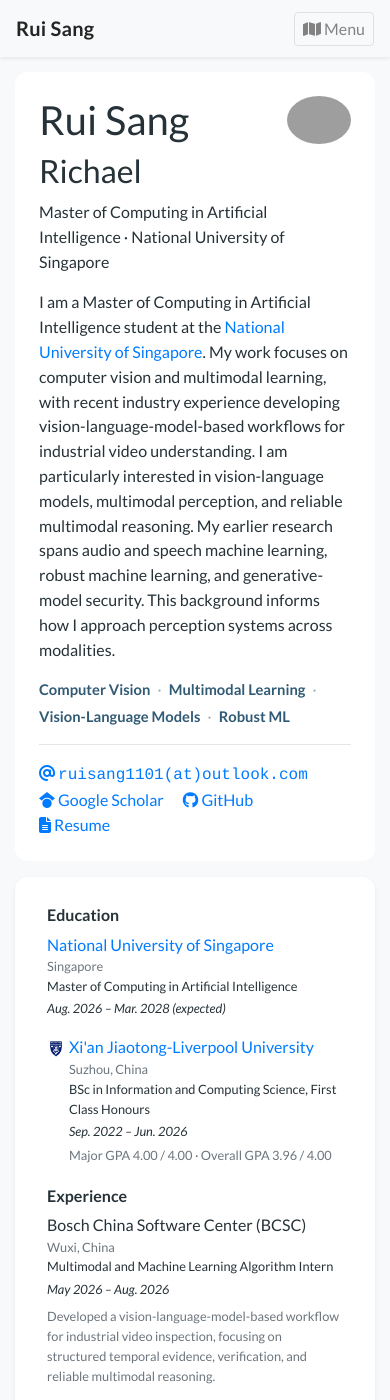
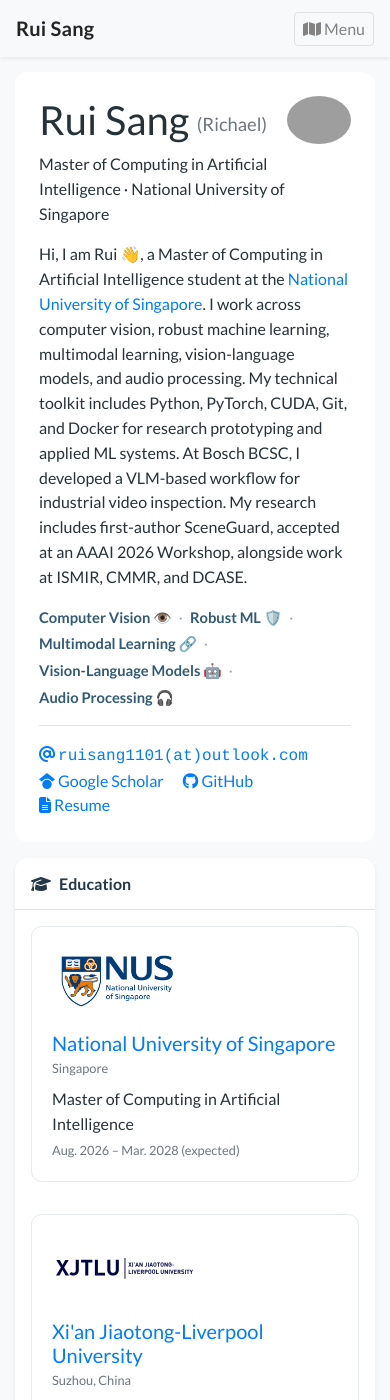
Before and after one commit to richael-sang/richael-sang.github.io, a Jekyll site: the page built from index.html, in a window 390 px wide and 1400 px high. Built offline with Jekyll 4.4.1, drawn with Linux system fonts in a browser that asks for light colours; nearby versions of some CDN libraries; a style sheet for code colours, icons or effects is not loaded; some of the changed text lies outside the part shown; grey boxes are pictures that could not be loaded.

Commit message:
Reorganize homepage profile and core sections
Co-authored-by: Cursor <cursoragent@cursor.com>

```diff
--- /dev/null
+++ b/_data/core_projects.yml
@@ -0,0 +1,11 @@
+- number: "01"
+  title: Infrared–Visible Multimodal Detection
+  area: Multimodal Perception
+
+- number: "02"
+  title: Vision-Language Model Project
+  area: Vision-Language Models
+
+- number: "03"
+  title: SceneGuard
+  area: Robust Audio & Generative-Model Security
--- a/_data/display.yml
+++ b/_data/display.yml
@@ -1,5 +1,7 @@
 homepage:
+  show_education: true
   show_experience: true
+  show_core_projects: true
   show_news: false
   show_selected_publications: true
   show_selected_projects: false
--- a/_data/profile.yml
+++ b/_data/profile.yml
@@ -1,5 +1,5 @@
 primary_name: "Rui Sang"
-secondary_name: "Richael"
+secondary_name: "(Richael)"
 navbar_name: "Rui Sang"
 
 positions:
@@ -13,35 +13,37 @@ cv_link: /assets/pdfs/projects/Rui_Sang_Resume.pdf
 short_bio_text_justify: false
 short_bio: >-
   <p>
-    I am a Master of Computing in Artificial Intelligence student at the
+    Hi, I am Rui 👋, a Master of Computing in Artificial Intelligence student at the
     <a href="https://www.nus.edu.sg/">National University of Singapore</a>.
-    My work focuses on computer vision and multimodal learning, with recent industry experience
-    developing vision-language-model-based workflows for industrial video understanding.
-    I am particularly interested in vision-language models, multimodal perception, and reliable
-    multimodal reasoning. My earlier research spans audio and speech machine learning, robust
-    machine learning, and generative-model security. This background informs how I approach
-    perception systems across modalities.
+    I work across computer vision, robust machine learning, multimodal learning,
+    vision-language models, and audio processing. My technical toolkit includes Python,
+    PyTorch, CUDA, Git, and Docker for research prototyping and applied ML systems.
+    At Bosch BCSC, I developed a VLM-based workflow for industrial video inspection.
+    My research includes first-author SceneGuard, accepted at an AAAI 2026 Workshop,
+    alongside work at ISMIR, CMMR, and DCASE.
   </p>
 
 focus_areas:
-- Computer Vision
-- Multimodal Learning
-- Vision-Language Models
-- Robust ML
+- Computer Vision 👁️
+- Robust ML 🛡️
+- Multimodal Learning 🔗
+- Vision-Language Models 🤖
+- Audio Processing 🎧
 
 portrait_url: /assets/images/photos/ruisang.JPG
 
 
 education:
 - name: '<a href="https://www.nus.edu.sg/">National University of Singapore</a>'
+  logo: /assets/images/badges/NUS-logo.jpg
   dept: Singapore
   position: Master of Computing in Artificial Intelligence
   date: Aug. 2026 – Mar. 2028 (expected)
 - name: '<a href="https://www.xjtlu.edu.cn/">Xi''an Jiaotong-Liverpool University</a>'
-  logo: /assets/images/badges/XJTLU.jpg
+  logo: /assets/images/badges/XJTLU-logo.svg
   dept: Suzhou, China
   position: BSc in Information and Computing Science, First Class Honours
-  details: Major GPA 4.00 / 4.00 · Overall GPA 3.96 / 4.00
+  details: Major GPA 4.00 / 4.00 · Overall GPA 3.96 / 4.00 · Academic Achievement Award Scholarship (2023, 2024, 2025)
   date: Sep. 2022 – Jun. 2026
 
 experience:
@@ -50,7 +52,3 @@ experience:
   position: Multimodal and Machine Learning Algorithm Intern
   date: May 2026 – Aug. 2026
   description: Developed a vision-language-model-based workflow for industrial video inspection, focusing on structured temporal evidence, verification, and reliable multimodal reasoning.
-
-awards:
-- name: Academic Achievement Award Scholarship
-  date: 2023, 2024, 2025
--- /dev/null
+++ b/_includes/widgets/core_projects_card.html
@@ -0,0 +1,24 @@
+<section class="content-section my-3 bg-white shadow-sm rounded-xl" aria-labelledby="core-projects-heading">
+    <div class="section-heading border-bottom border-gray p-3">
+        <h6 class="mb-1" id="core-projects-heading">
+            <i class="fas fa-layer-group mr-2" aria-hidden="true"></i>Core Projects
+        </h6>
+        <p class="small text-muted mb-0">Reserved for detailed technical project pages.</p>
+    </div>
+    <div class="row no-gutters core-project-grid">
+        {% for project in site.data.core_projects %}
+        <div class="col-12 col-md-4 p-3">
+            {% if project.url %}
+            <a class="core-project-card d-block h-100" href="{{ project.url | relative_url }}">
+            {% else %}
+            <div class="core-project-card h-100">
+            {% endif %}
+                <div class="core-project-number">{{ project.number }}</div>
+                <div class="small text-uppercase core-project-area">{{ project.area }}</div>
+                <h5 class="font-weight-normal mb-0 mt-2">{{ project.title }}</h5>
+                <div class="small text-muted mt-3">Project page reserved</div>
+            {% if project.url %}</a>{% else %}</div>{% endif %}
+        </div>
+        {% endfor %}
+    </div>
+</section>
--- /dev/null
+++ b/_includes/widgets/education_card.html
@@ -0,0 +1,25 @@
+<section class="content-section my-3 bg-white shadow-sm rounded-xl" aria-labelledby="education-heading">
+    <h6 class="section-heading border-bottom border-gray p-3 mb-0" id="education-heading">
+        <i class="fas fa-graduation-cap mr-2" aria-hidden="true"></i>Education
+    </h6>
+    <div class="row no-gutters">
+        {% for item in site.data.profile.education %}
+        <div class="col-12 col-lg-6 p-3 p-md-4">
+            <div class="institution-entry h-100">
+                {% if item.logo %}
+                <div class="institution-logo-wrap">
+                    <img src="{{ item.logo | relative_url }}" alt="{{ item.name | strip_html }} logo" class="institution-logo">
+                </div>
+                {% endif %}
+                <div class="institution-body">
+                    <h5 class="font-weight-normal mb-1">{{ item.name }}</h5>
+                    <div class="small text-muted mb-2">{{ item.dept }}</div>
+                    <div>{{ item.position }}</div>
+                    <div class="small text-muted mt-1">{{ item.date }}</div>
+                    {% if item.details %}<div class="small education-details mt-2">{{ item.details }}</div>{% endif %}
+                </div>
+            </div>
+        </div>
+        {% endfor %}
+    </div>
+</section>
--- a/_includes/widgets/experience_card.html
+++ b/_includes/widgets/experience_card.html
@@ -1,81 +1,24 @@
-<div class="row mt-3">
-    <div class="col">
-        <div class="card border-0 shadow-sm bg-white">
-            <div class="card-body p-4">
-                <div class="row" data-masonry='{"percentPosition": true }'>
-                    {% if site.data.profile.education %}
-                    <div class="col-md-6">
-                        <div class="mx-2 my-1">
-                            <h6>Education</h6>
-                            <ul class="list-unstyled mb-1">
-                                {% for item in site.data.profile.education %}
-                                <li class="media mb-3">
-                                    {% if item.logo %}
-                                    <img src="{{ item.logo | relative_url }}" alt="{{ item.name | strip_html }}" style="width: 18px;" class="mr-1 mt-1">
-                                    {% endif %}
-                                    <div class="media-body">
-                                        <div>{{ item.name }}</div>
-                                        {% if item.dept %}<div class="small text-muted">{{ item.dept }}</div>{% endif %}
-                                        <div class="small experience-meta">
-                                            <div>{{ item.position }}</div>
-                                            <div class="experience-date"><em>{{ item.date }}</em></div>
-                                        </div>
-                                        {% if item.details %}<div class="small text-muted mt-1">{{ item.details }}</div>{% endif %}
-                                    </div>
-                                </li>
-                                {% endfor %}
-                            </ul>
-                        </div>
-                    </div>
-                    {% endif %}
-
-                    {% if site.data.profile.experience %}
-                    <div class="col-md-6">
-                        <div class="mx-2 my-1">
-                            <h6>Experience</h6>
-                            <ul class="list-unstyled mb-1">
-                                {% for item in site.data.profile.experience %}
-                                <li class="media mb-3">
-                                    {% if item.logo %}
-                                    <img src="{{ item.logo | relative_url }}" alt="{{ item.name | strip_html }}" style="width: 18px;" class="mr-1 mt-1">
-                                    {% endif %}
-                                    <div class="media-body">
-                                        <div>{{ item.name }}</div>
-                                        {% if item.dept %}<div class="small text-muted">{{ item.dept }}</div>{% endif %}
-                                        <div class="small experience-meta">
-                                            <div>{{ item.position }}</div>
-                                            <div class="experience-date"><em>{{ item.date }}</em></div>
-                                        </div>
-                                        {% if item.description %}<div class="small text-muted mt-2">{{ item.description }}</div>{% endif %}
-                                    </div>
-                                </li>
-                                {% endfor %}
-                            </ul>
-                        </div>
-                    </div>
-                    {% endif %}
-
-                    {% if site.data.profile.awards %}
-                    <div class="col-md-6">
-                        <div class="mx-2 my-1">
-                            <h6>Honors & Awards</h6>
-                            <ul class="list small pl-3 mb-1">
-                                {% for item in site.data.profile.awards %}
-                                <li>
-                                    <div class="d-flex">
-                                        <div>{{ item.name }}</div>
-                                        <div class="ml-auto mt-auto no-break"><em>{{ item.date }}</em></div>
-                                    </div>
-                                </li>
-                                {% endfor %}
-                            </ul>
-                        </div>
-                    </div>
-                    {% endif %}
-
+<section class="content-section my-3 bg-white shadow-sm rounded-xl" aria-labelledby="experience-heading">
+    <h6 class="section-heading border-bottom border-gray p-3 mb-0" id="experience-heading">
+        <i class="fas fa-briefcase mr-2" aria-hidden="true"></i>Work Experience
+    </h6>
+    <div class="p-3 p-md-4">
+        {% for item in site.data.profile.experience %}
+        <div class="work-entry">
+            <div class="work-entry-heading">
+                <div>
+                    <h5 class="font-weight-normal mb-1">{{ item.name }}</h5>
+                    <div class="text-muted">{{ item.position }}</div>
                 </div>
-
+                <div class="small text-muted work-entry-meta">
+                    <div>{{ item.date }}</div>
+                    <div>{{ item.dept }}</div>
+                </div>
             </div>
+            {% if item.description %}
+            <p class="small text-muted mb-0 mt-3 work-description">{{ item.description }}</p>
+            {% endif %}
         </div>
+        {% endfor %}
     </div>
-</div>
+</section>
--- a/_includes/widgets/profile_card.html
+++ b/_includes/widgets/profile_card.html
@@ -18,7 +18,7 @@
 
                         <div class="d-flex">
                             <div class="h1 font-weight-normal">
-                                {{ site.data.profile.primary_name }} <small>{{ site.data.profile.secondary_name }}</small>
+                                {{ site.data.profile.primary_name }} <small class="profile-alias">{{ site.data.profile.secondary_name }}</small>
                             </div>
                             {% if site.data.profile.portrait_url %}
                             <div class="ml-auto d-md-none">
--- a/assets/css/global.css
+++ b/assets/css/global.css
@@ -44,6 +44,13 @@ h1, h2, h3, h4, h5, h6,
     max-width: 760px;
 }
 
+.profile-alias {
+    color: #6c757d;
+    font-size: 0.46em;
+    font-weight: 400;
+    vertical-align: 0.22em;
+}
+
 .profile-portrait {
     width: 285px;
     height: 380px;
@@ -74,15 +81,99 @@ h1, h2, h3, h4, h5, h6,
     letter-spacing: 0.01em;
 }
 
-.experience-meta {
-    display: flex;
-    gap: 0.75rem;
-    justify-content: space-between;
+.section-heading {
+    color: #243746;
 }
 
-.experience-date {
+.institution-entry {
+    display: flex;
+    align-items: center;
+    gap: 1.25rem;
+    padding: 1.25rem;
+    border: 1px solid #e5eaee;
+    border-radius: 0.65rem;
+}
+
+.institution-logo-wrap {
+    display: flex;
+    align-items: center;
+    justify-content: center;
+    flex: 0 0 150px;
+    width: 150px;
+    height: 76px;
+    padding: 0.25rem;
+}
+
+.institution-logo {
+    max-width: 100%;
+    max-height: 100%;
+    object-fit: contain;
+}
+
+.institution-body {
+    min-width: 0;
+}
+
+.education-details {
+    color: #48606f;
+}
+
+.work-entry {
+    padding: 1.25rem;
+    border: 1px solid #e5eaee;
+    border-left: 3px solid #315a75;
+    border-radius: 0.65rem;
+}
+
+.work-entry-heading {
+    display: flex;
+    justify-content: space-between;
+    gap: 2rem;
+}
+
+.work-entry-meta {
     flex: 0 0 auto;
-    white-space: nowrap;
+    text-align: right;
+}
+
+.work-description {
+    max-width: 850px;
+}
+
+.core-project-grid > div:not(:last-child) {
+    border-right: 1px solid #edf0f2;
+}
+
+.core-project-card {
+    position: relative;
+    padding: 1.25rem;
+    border: 1px solid #e5eaee;
+    border-radius: 0.65rem;
+    background: #f8fafb;
+    color: inherit;
+    transition: border-color 160ms ease, transform 160ms ease, box-shadow 160ms ease;
+}
+
+a.core-project-card:hover {
+    border-color: #8aa8bc;
+    box-shadow: 0 0.35rem 1rem rgba(30, 58, 78, 0.08);
+    color: inherit;
+    text-decoration: none;
+    transform: translateY(-2px);
+}
+
+.core-project-number {
+    color: #a3afb7;
+    font-family: "Raleway", sans-serif;
+    font-size: 0.85rem;
+    font-weight: 500;
+}
+
+.core-project-area {
+    color: #315a75;
+    font-size: 0.7rem;
+    font-weight: 700;
+    letter-spacing: 0.06em;
 }
 
 .portfolio-link {
@@ -185,13 +276,28 @@ div.lazy {
         gap: 0.25rem 0.45rem;
     }
 
-    .experience-meta {
+    .institution-entry {
         display: block;
     }
 
-    .experience-date {
-        margin-top: 0.15rem;
-        white-space: normal;
+    .institution-logo-wrap {
+        justify-content: flex-start;
+        width: 145px;
+        height: 68px;
+        margin-bottom: 1rem;
+    }
+
+    .work-entry-heading {
+        display: block;
+    }
+
+    .work-entry-meta {
+        margin-top: 0.65rem;
+        text-align: left;
+    }
+
+    .core-project-grid > div:not(:last-child) {
+        border-right: 0;
     }
 
     .project-detail-header h1 {
--- a/index.html
+++ b/index.html
@@ -5,8 +5,16 @@ navbar_title: Home
 ---
 {% include widgets/profile_card.html %}
 
+{% if site.data.display.homepage.show_education %}
+    {% include widgets/education_card.html %}
+{% endif %}
+
 {% if site.data.display.homepage.show_experience %}
     {% include widgets/experience_card.html %}
+{% endif %}
+
+{% if site.data.display.homepage.show_core_projects %}
+    {% include widgets/core_projects_card.html %}
 {% endif %}
 
 {% if site.data.display.homepage.show_news %}
```
Also changed, not shown: assets/images/badges/NUS-logo.jpg (added), assets/images/badges/XJTLU-logo.svg (added).
